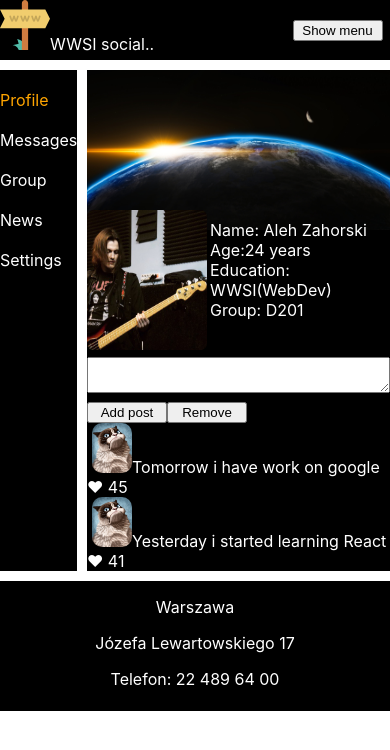
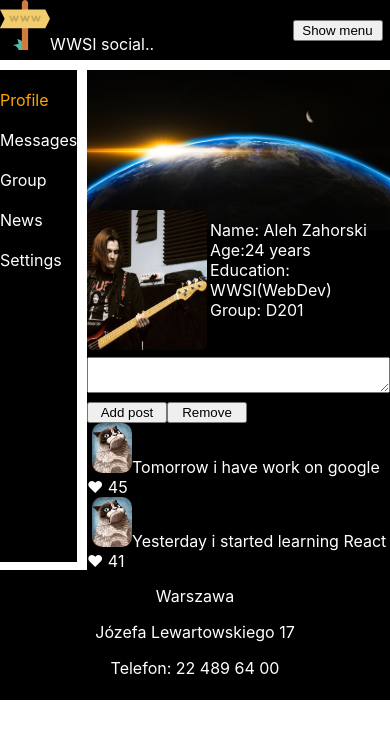
Before and after one commit to AlehZahorski/wwsiSocial, a React (Create React App) app: page /Profile in a window 390 px wide. Shown: the top 750 px of the page. Built offline with nearby package versions, Linux system fonts and the light colour scheme.

Commit message:
made some changes

```diff
--- a/src/App.css
+++ b/src/App.css
@@ -83,7 +83,7 @@ a {
     "lmenu main"
     "footer footer";
 
-    grid-template-rows: 60px 1fr;
+    grid-template-rows: 60px 490px 20px;
     grid-template-columns: 2.5fr 10fr;
     grid-gap: 10px;
 }
--- a/src/components/Navbar/Navbar.module.css
+++ b/src/components/Navbar/Navbar.module.css
@@ -17,7 +17,7 @@ a.activelink {
 grid-area: lmenu;
 background-color: black;
 width: 77px;
-height: 100%;
+height: 492px;
 padding-left: 0;
 }
 a {
--- a/src/components/Profile/Profile.jsx
+++ b/src/components/Profile/Profile.jsx
@@ -4,6 +4,7 @@ import main from '../images/main.jpeg';
 import profile from '../images/profile.jpg';
 import style from './Profile.module.css';
 import MyPosts from './MyPosts/MyPosts.jsx';
+import DropDown from '../Header/DropDown/DropDown.jsx';
 
 
 
```
